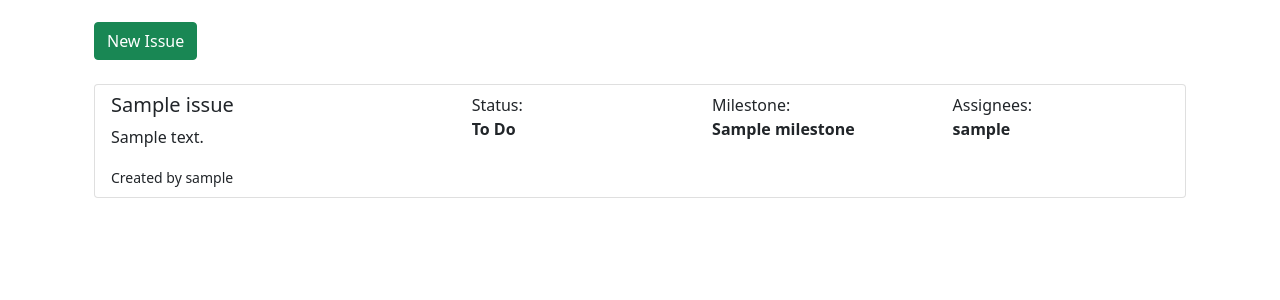
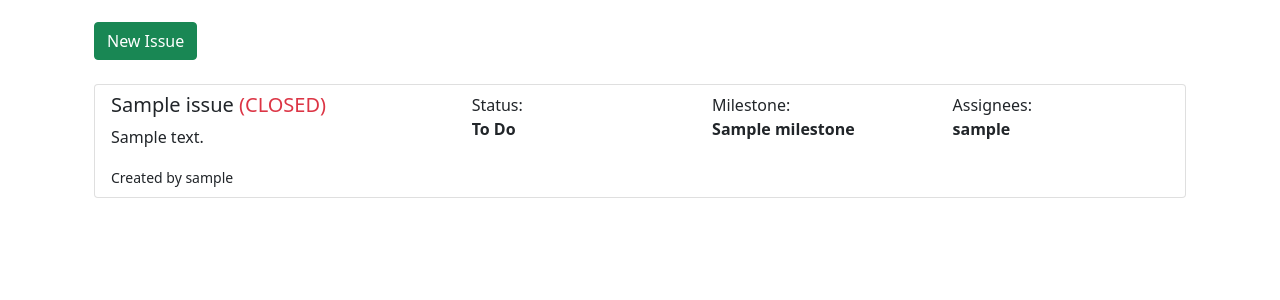
Before and after one commit to VukV/mini-github, a Django app: page /issue/1/ in a window 1280 px wide. Shown: the part 242-542 px from the top of the page. Run offline with Django 5.2, Linux system fonts and the light colour scheme; a user stored in the database is signed in; tables that the repository leaves empty hold one stand-in row (values such as "Sample post").

Commit message:
minor changes for issue listing

```diff
--- a/apps/issue/views.py
+++ b/apps/issue/views.py
@@ -19,7 +19,7 @@ def issues_from_repository(request, repository_id):
         error_message = 'You do not have access to this repository.'
         return render(request, 'error.html', {'error_message': error_message})
 
-    issues = repository.issues.all().order_by('-date_created')
+    issues = repository.issues.all().order_by('closed', '-date_created')
     render_object = {
         'repository': repository,
         'issues': issues
--- a/templates/repository/issues/repository_issues.html
+++ b/templates/repository/issues/repository_issues.html
@@ -63,9 +63,12 @@
         {% for issue in issues %}
         <div class="list-group-item">
             <div class="row">
-                <!-- Left Column for Title and Description -->
+                <!-- Left Column for Name and Description -->
                 <div class="col-md-4">
-                    <h5>{{ issue.name }}</h5>
+                    <h5>
+                        {{ issue.name }}
+                        {% if issue.closed %}<span class="text-danger">(CLOSED)</span>{% endif %}
+                    </h5>
                     <p>{{ issue.description|truncatechars:100 }}</p>
                     <small>Created by {{ issue.author.username }}</small>
                 </div>
```
